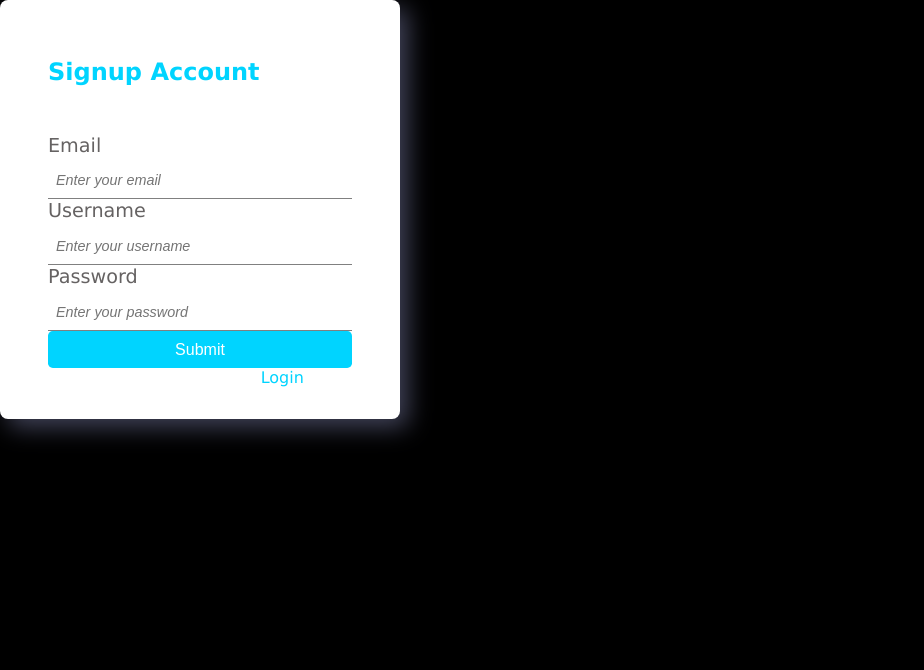
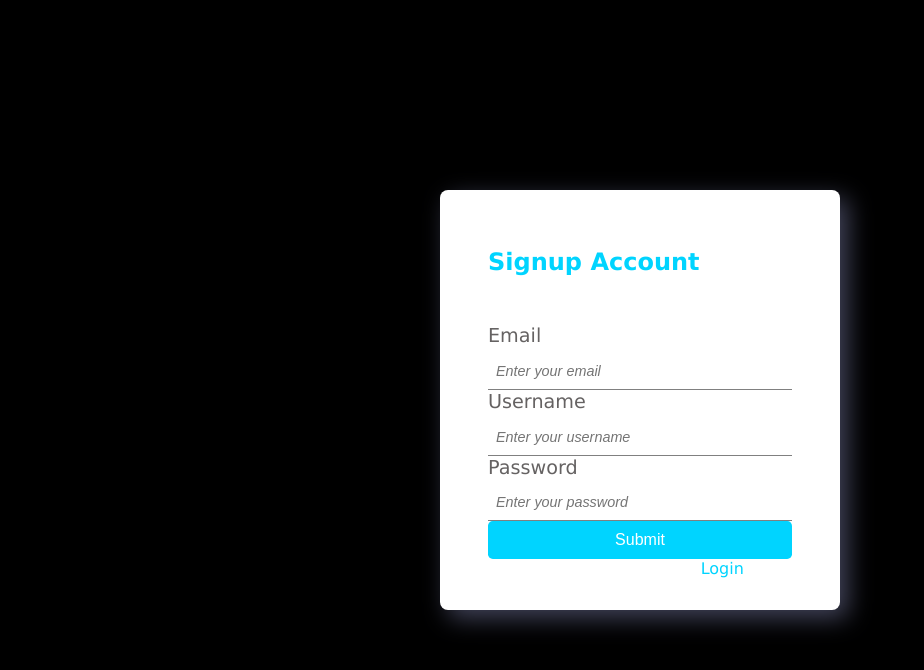
Before and after one commit to onurguvensoy/forum-app, a React (Create React App) app in the folder client/: page /signup in a window 1280 px wide. Shown: the top 670 px of the page, without its empty margins (0-924 px from the left). Built offline with nearby package versions, Linux system fonts and the light colour scheme; no server answers.

Commit message:
visual adjustment of signup page

```diff
--- a/client/src/pages/Signup.jsx
+++ b/client/src/pages/Signup.jsx
@@ -67,7 +67,7 @@ const Signup = () => {
   };
 
   return (
-    <div className="container">
+    <div className="form-wrapper">
     <div className="form_container">
       <h2>Signup Account</h2>
       <form onSubmit={handleSubmit}>
```
